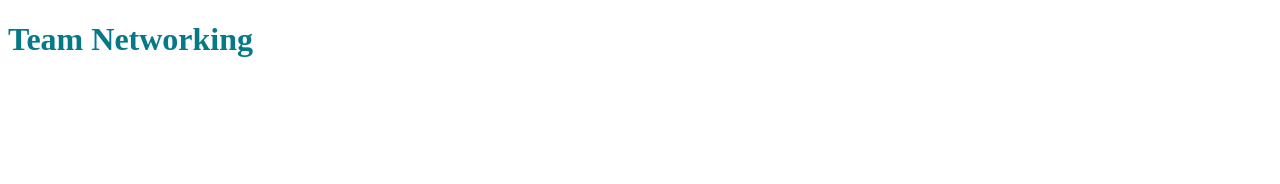
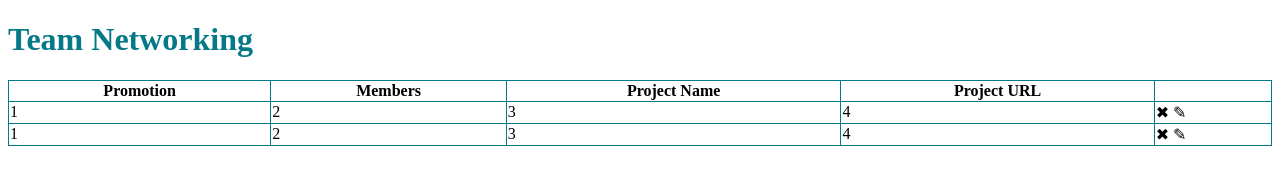
Before and after one commit to emil-indsoft/teams-networking, a website built with webpack: page src/index.html in a window 1280 px wide. Built offline with nearby package versions, Linux system fonts and the light colour scheme.

Commit message:
statci html table

```diff
--- a/src/index.html
+++ b/src/index.html
@@ -8,5 +8,32 @@
   </head>
   <body>
     <h1>Team Networking</h1>
+    <table id="teamsTable">
+      <thead>
+        <tr>
+          <th>Promotion</th>
+          <th>Members</th>
+          <th>Project Name</th>
+          <th>Project URL</th>
+          <th></th>
+        </tr>
+      </thead>
+      <tbody>
+        <tr>
+          <td>1</td>
+          <td>2</td>
+          <td>3</td>
+          <td>4</td>
+          <td>&#10006 &#9998;</td>
+        </tr>
+        <tr>
+          <td>1</td>
+          <td>2</td>
+          <td>3</td>
+          <td>4</td>
+          <td>&#10006 &#9998;</td>
+        </tr>
+      </tbody>
+    </table>
   </body>
 </html>
--- a/src/style.css
+++ b/src/style.css
@@ -1,3 +1,12 @@
 h1 {
   color: #057988;
 }
+#teamsTable {
+  width: 100%;
+  border-collapse: collapse;
+}
+
+#teamsTable th,
+#teamsTable td {
+  border: 1px solid #057988;
+}
```
